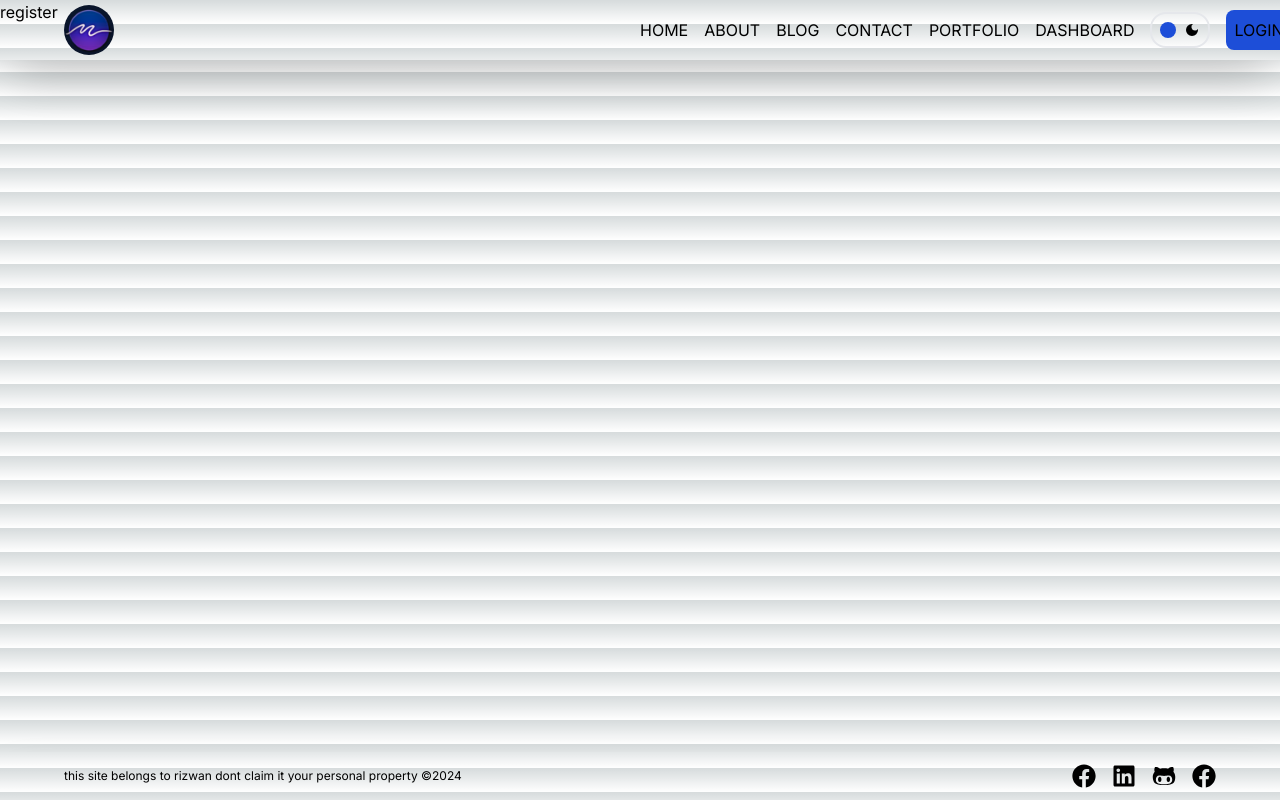
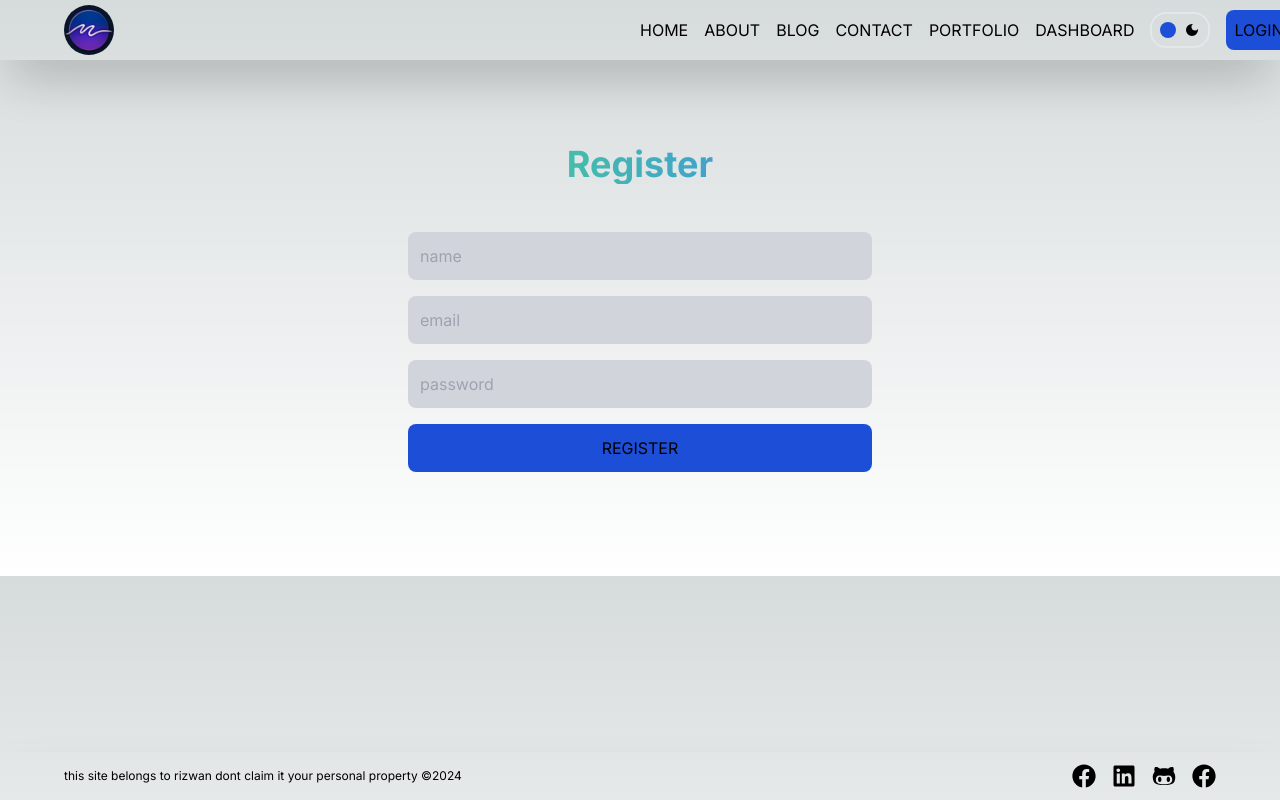
Before and after one commit to rizwan-signon/Next_fullStack_app, a Next.js app: page /dashboard/register in a window 1280 px wide. Built offline with nearby package versions, Linux system fonts and the light colour scheme.

Commit message:
complete user api route

```diff
--- a/app/api/posts/route.js
+++ /dev/null
@@ -1,14 +0,0 @@
-import { NextResponse } from "next/server";
-import { dbConnect } from "@/utils/db.js";
-import Post from "@/models/post.model";
-export const GET = async (request) => {
-  dbConnect();
-  const posts = await Post.find();
-  return new NextResponse(posts);
-
-  try {
-  } catch (error) {
-    return new NextResponse("error in database connection ");
-  }
-  return new NextResponse("it works ");
-};
--- /dev/null
+++ b/app/api/users/route.js
@@ -0,0 +1,28 @@
+import User from "@/models/user.model";
+import { dbConnect } from "@/utils/db";
+import { NextResponse } from "next/server";
+export const GET = async () => {
+  try {
+    await dbConnect();
+    const users = await User.find();
+    return new NextResponse(JSON.stringify(users), { status: 200 });
+  } catch (error) {
+    return new NextResponse("error while getting user", { status: 500 });
+  }
+};
+export const POST = async (req) => {
+  try {
+    const body = await req.json();
+    await dbConnect();
+    const newUser = await new User(body);
+    await newUser.save();
+    return new NextResponse(
+      JSON.stringify({ message: "user created successfully", user: newUser }),
+      { status: 200 }
+    );
+  } catch (error) {
+    return new NextResponse("Error while posting users" + error.message, {
+      status: 500,
+    });
+  }
+};
--- a/app/dashboard/(auth)/register/page.jsx
+++ b/app/dashboard/(auth)/register/page.jsx
@@ -1,10 +1,66 @@
-import React from "react";
+"use client";
+
+import { useState } from "react";
 
 const Register = () => {
+  const [formData, setFormData] = useState({});
+  const handleChange = (e) => {
+    setFormData({ ...formData, [e.target.id]: e.target.value });
+  };
+  console.log(formData);
+  const handleSubmit = async (e) => {
+    e.preventDefault();
+    try {
+      const res = await fetch("http://localhost:3000/api/users", {
+        method: "POST",
+        headers: {
+          "Content-Type": "application/json",
+        },
+        body: JSON.stringify(formData),
+      });
+      const data = await res.json();
+      alert(data.message);
+      setFormData("");
+    } catch (error) {
+      console.log(error);
+    }
+  };
   return (
-    <div>
-      <h1>register</h1>
-    </div>
+    <main className="max-w-lg mx-auto mt-16 py-20">
+      <h1 className="text-center font-bold text-4xl text-blue-700 text-transparent bg-clip-text bg-gradient-to-r from-green-400 to-blue-500">
+        Register
+      </h1>
+      <form
+        onSubmit={handleSubmit}
+        action="#"
+        className="flex flex-col gap-4 mt-6 py-6 px-6"
+      >
+        <input
+          onChange={handleChange}
+          type="text"
+          placeholder="name"
+          id="name"
+          className="bg-gray-300 p-3 rounded-lg outline-none w-full"
+        />
+        <input
+          onChange={handleChange}
+          type="email"
+          placeholder="email"
+          id="email"
+          className="bg-gray-300 p-3 rounded-lg outline-none w-full"
+        />
+        <input
+          onChange={handleChange}
+          type="password"
+          placeholder="password"
+          id="password"
+          className="bg-gray-300 p-3 rounded-lg outline-none w-full"
+        />
+        <button className=" p-3 uppercase rounded-lg bg-blue-700 hover:opacity-85 w-full">
+          register
+        </button>
+      </form>
+    </main>
   );
 };
 
--- a/components/Navbar.jsx
+++ b/components/Navbar.jsx
@@ -39,7 +39,7 @@ const Navbar = () => {
           </li>
           <DarkMode />
           <li>
-            <Link href={"/dashboard/login"}>
+            <Link href={"/dashboard/register"}>
               <button className=" p-2 rounded-lg uppercase bg-blue-700">
                 login
               </button>
--- a/models/post.model.js
+++ b/models/post.model.js
@@ -1,21 +1,29 @@
-import mongoose from "mongoose";
-const postSchema = new mongoose.Schema(
+import { Schema, model, models } from "mongoose";
+const postSchema = new Schema(
   {
-    name: {
+    title: {
       type: String,
       required: true,
     },
-    email: {
+    description: {
       type: String,
       required: true,
-      unique: true,
     },
-    password: {
+    image: {
+      type: String,
+      required: true,
+      default: "",
+    },
+    content: {
+      type: String,
+      required: true,
+    },
+    userName: {
       type: String,
       required: true,
     },
   },
   { timestamps: true }
 );
-const Post = mongoose.model("Post", postSchema);
+const Post = models.Post || model("Post", postSchema);
 export default Post;
--- a/models/user.model.js
+++ b/models/user.model.js
@@ -1,29 +1,22 @@
-import mongoose from "mongoose";
-const userSchema = new mongoose.Schema(
+import { Schema, model, models } from "mongoose";
+const userSchema = new Schema(
   {
-    title: {
+    name: {
       type: String,
       required: true,
     },
-    description: {
+    email: {
       type: String,
       required: true,
+      unique: true,
     },
-    image: {
-      type: String,
-      required: true,
-      default: "",
-    },
-    content: {
-      type: String,
-      required: true,
-    },
-    userName: {
+    password: {
       type: String,
       required: true,
     },
   },
   { timestamps: true }
 );
-const User = mongoose.model("User", userSchema);
+
+const User = models.User || model("User", userSchema);
 export default User;
--- a/package.json
+++ b/package.json
@@ -9,6 +9,9 @@
     "lint": "next lint"
   },
   "dependencies": {
+    "bcrypt": "^5.1.1",
+    "cookie-parser": "^1.4.6",
+    "jsonwebtoken": "^9.0.2",
     "mongoose": "^8.5.2",
     "next": "14.2.5",
     "react": "^18",
--- a/utils/db.js
+++ b/utils/db.js
@@ -1,6 +1,6 @@
 import mongoose from "mongoose";
-export const dbConnect = () => {
-  mongoose
+export const dbConnect = async () => {
+  await mongoose
     .connect(process.env.MONGO_URL)
     .then(() => console.log("database connected successfully"))
     .catch((err) => console.log(err));
```
Also changed, not shown: app/api/users/posts/route.js (added), 1 other file (tests, documents, lock files or other folders).
